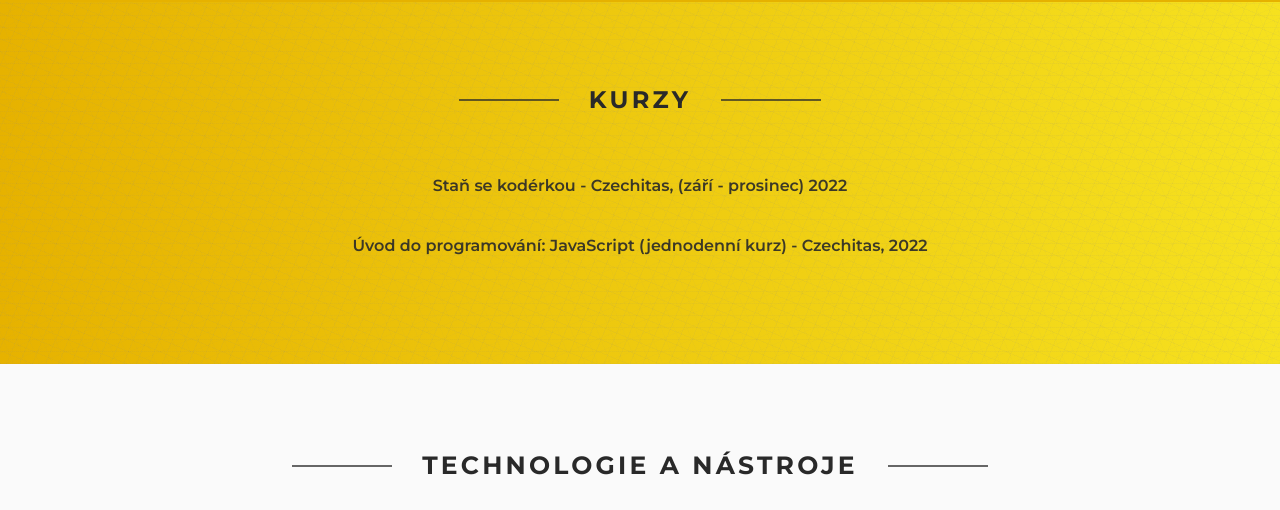
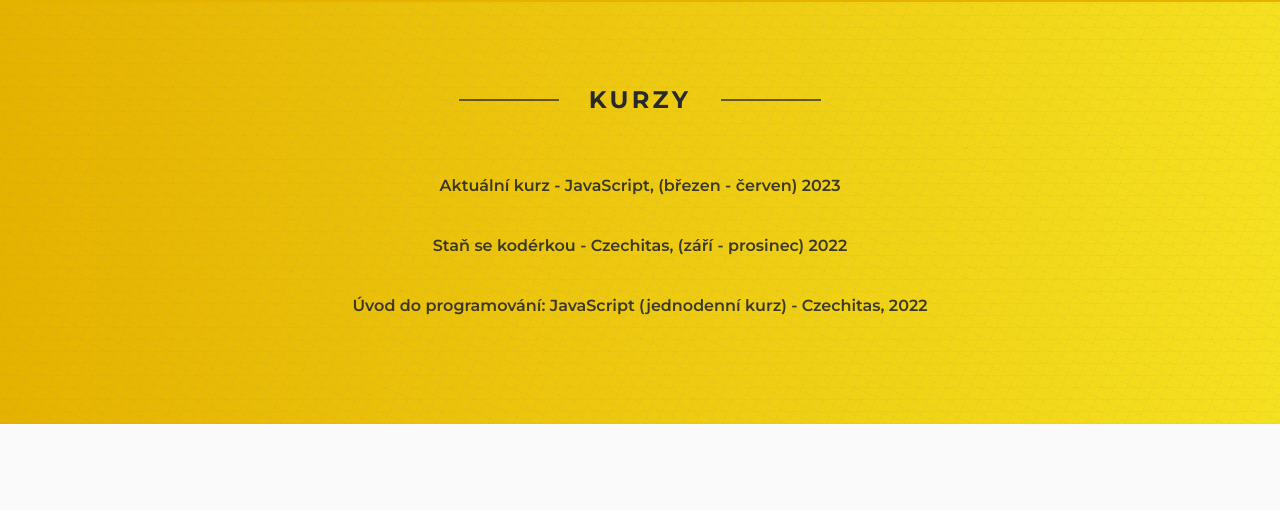
Before and after one commit to MijaHinn/portfolio, an Eleventy site: page index.html in a window 1280 px wide. Shown: the part 1421-1931 px from the top of the page. Built offline with nearby package versions, Linux system fonts and the light colour scheme; Eleventy itself is replaced by a stand-in of ours; files that its build step writes are made by us from their sources.

Commit message:
Úprava kódu

```diff
--- a/index.html
+++ b/index.html
@@ -47,6 +47,7 @@ title: Portfolio
         <section class="courses">
             <h2 class="courses__title dark-lines">Kurzy</h2>
 
+            <p class="courses__text">Aktuální kurz - JavaScript, (březen - červen) 2023</p>
             <p class="courses__text">Staň se kodérkou - Czechitas, (září - prosinec) 2022</p>
             <p class="courses__text">Úvod do programování: JavaScript (jednodenní kurz) - Czechitas, 2022 </p>
 
```
